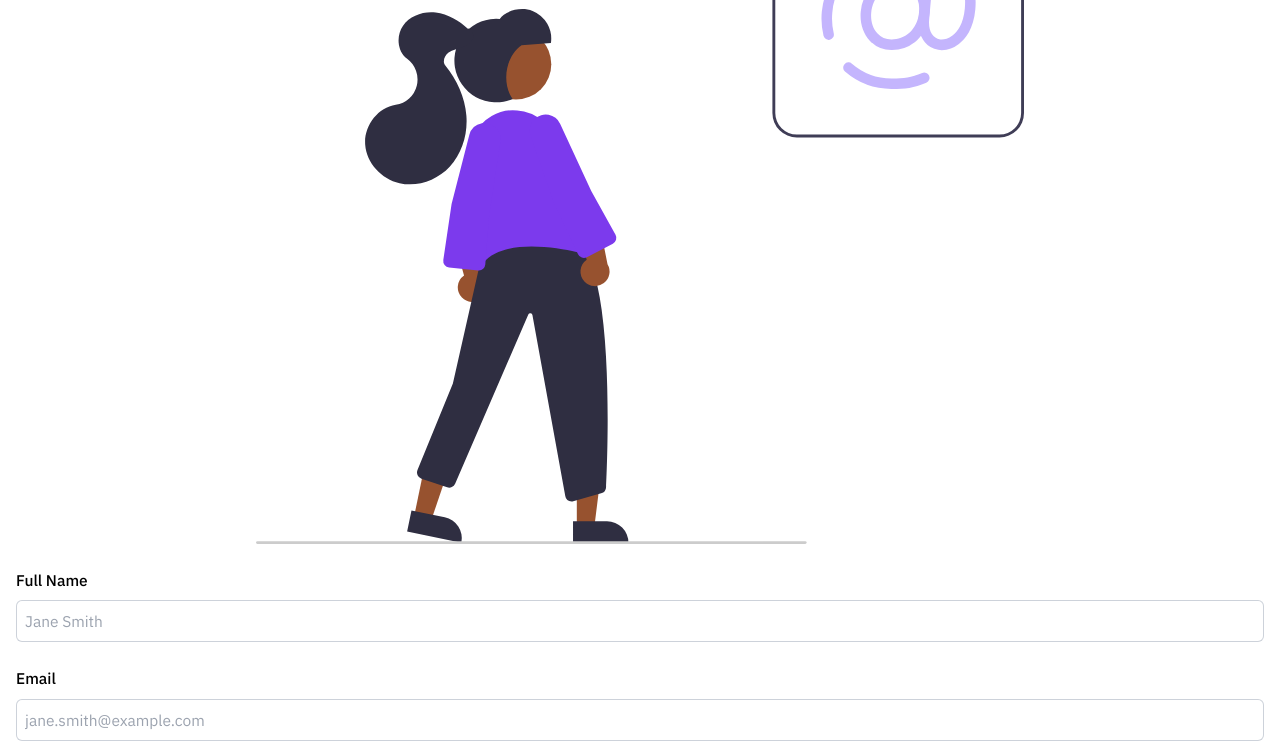
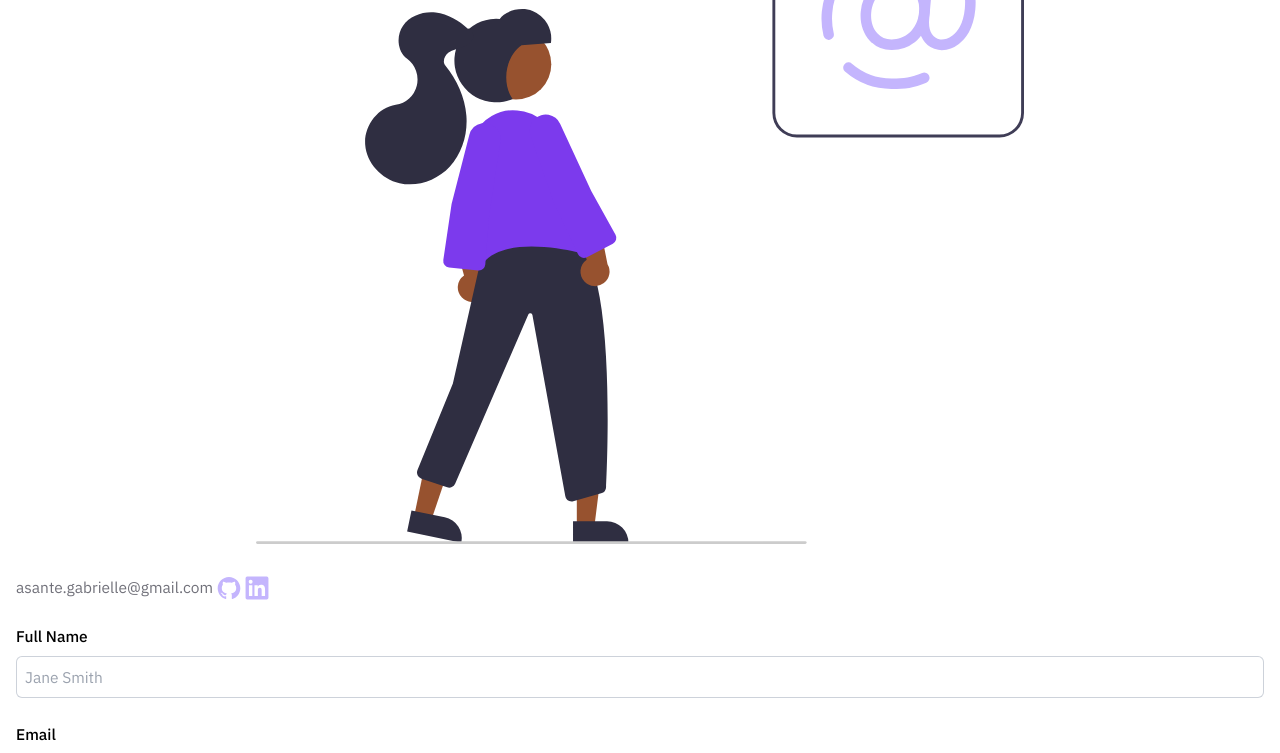
Before and after one commit to Gab-A/gabrielle-asante-portfolio, a React (Vite) app: page / in a window 1280 px wide. Shown: the part 3260-4013 px from the top of the page. Built offline with nearby package versions, Linux system fonts and the light colour scheme; no server answers.

Commit message:
Add mailto link and Github and LinkedIn icon and links

```diff
--- a/src/components/ContactSection/ContactSection.jsx
+++ b/src/components/ContactSection/ContactSection.jsx
@@ -1,5 +1,7 @@
 import ContactForm from "../ContactForm/ContactForm";
 import contactImage from "../../assets/images/contact.svg";
+import github from "../../assets/icons/github.svg";
+import linkedin from "../../assets/icons/linkedin-original.svg";
 
 export default function ContactSection() {
   return (
@@ -8,7 +10,41 @@ export default function ContactSection() {
         Contact Me<span className="text-violet-300 text-5xl">.</span>
       </h2>
       <div>
-        <img src={contactImage} alt="contact-image" className="w-3/5 mx-auto" />
+        <img
+          src={contactImage}
+          alt="contact-image"
+          className="w-3/5 mx-auto mb-8"
+        />
+        <div className="flex items-center gap-1">
+          <a
+            href="mailto:asante.gabrielle@gmail.com"
+            className="ml-4 text-zinc-500 hover:underline cursor-pointer text-[15.5px]"
+          >
+            asante.gabrielle@gmail.com
+          </a>
+          <a
+            href="https://github.com/Gab-A"
+            target="_blank"
+            rel="noopener noreferrer"
+          >
+            <img
+              src={github}
+              alt="github-icon"
+              className="w-6 cursor-pointer"
+            />
+          </a>
+          <a
+            href="https://www.linkedin.com/in/gabrielle-asante/"
+            target="_blank"
+            rel="noopener noreferrer"
+          >
+            <img
+              src={linkedin}
+              alt="linkedin-icon"
+              className="w-6 cursor-pointer"
+            />
+          </a>
+        </div>
       </div>
       <ContactForm />
     </section>
```
Also changed, not shown: src/assets/icons/github.svg (added), src/assets/icons/linkedin-original.svg (added).
